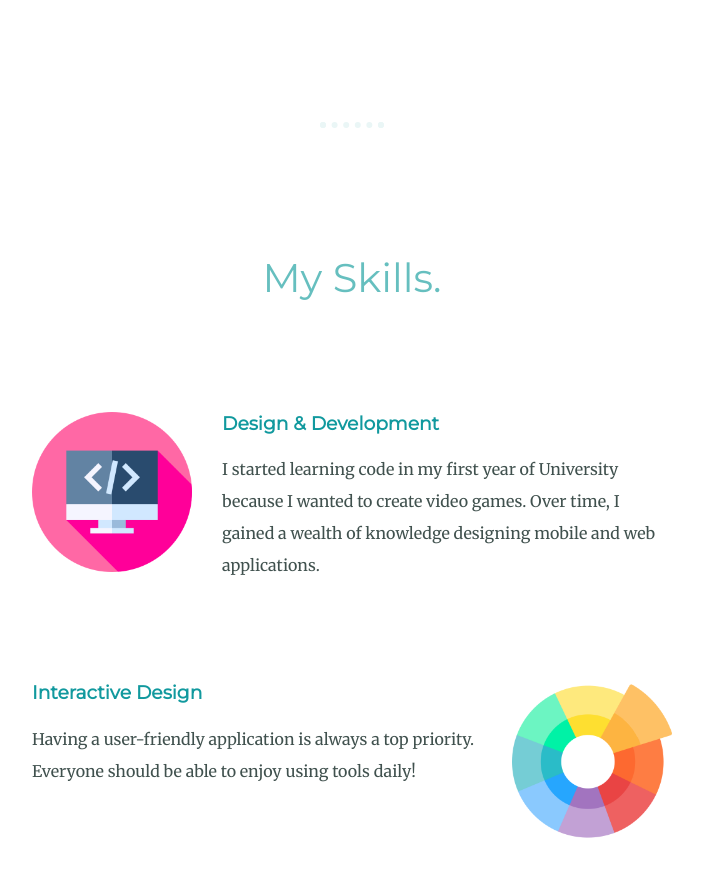
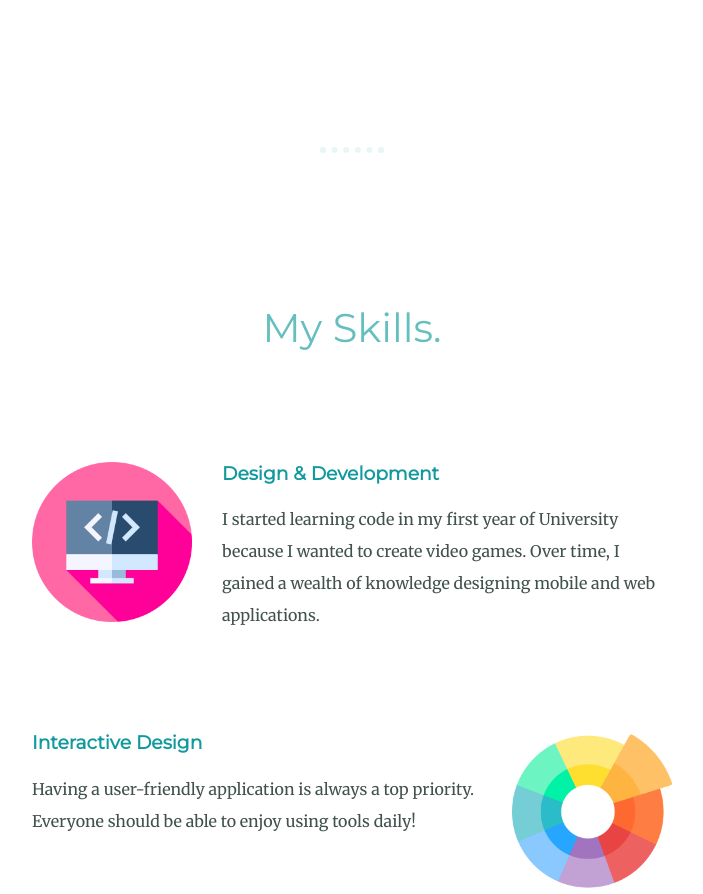
Before and after one commit to shearpaladin/personal-website, a plain HTML site: page index.html in a window 1280 px wide. Shown: the part 1689-2583 px from the top of the page, without its empty margins (288-991 px from the left). Drawn offline with Linux system fonts and the light colour scheme.

Commit message:
Update styles.css
Rendering Margin

```diff
--- a/css/styles.css
+++ b/css/styles.css
@@ -37,7 +37,7 @@ hr {
   border: dotted #EAF6F6 6px;
   border-bottom: none;
   width: 4%;
-  margin: 125px auto;
+  margin: 150px auto;
 }
 
 a{
```
